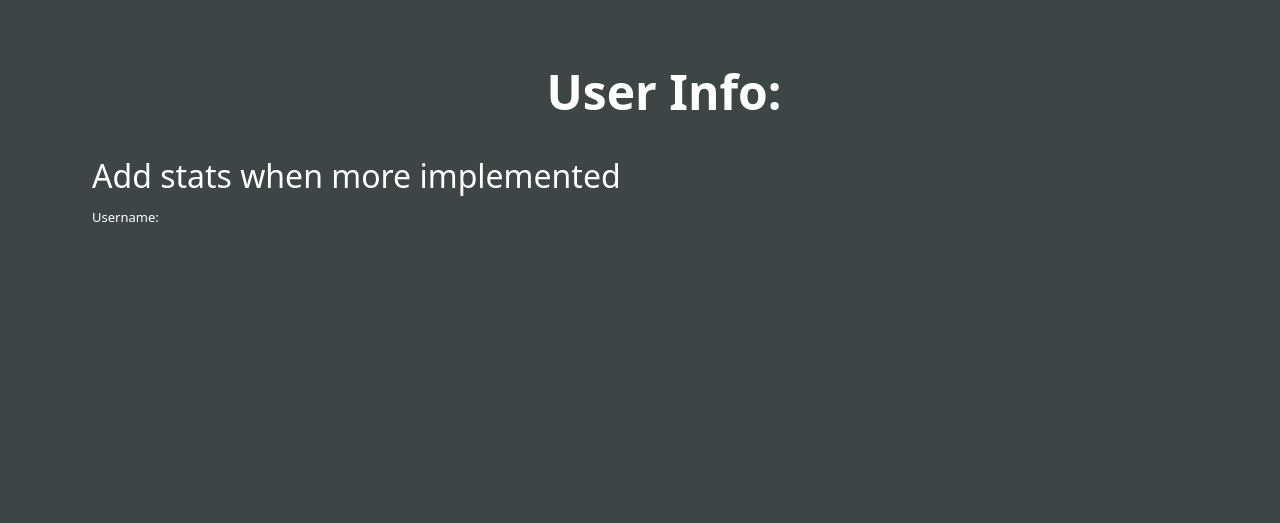
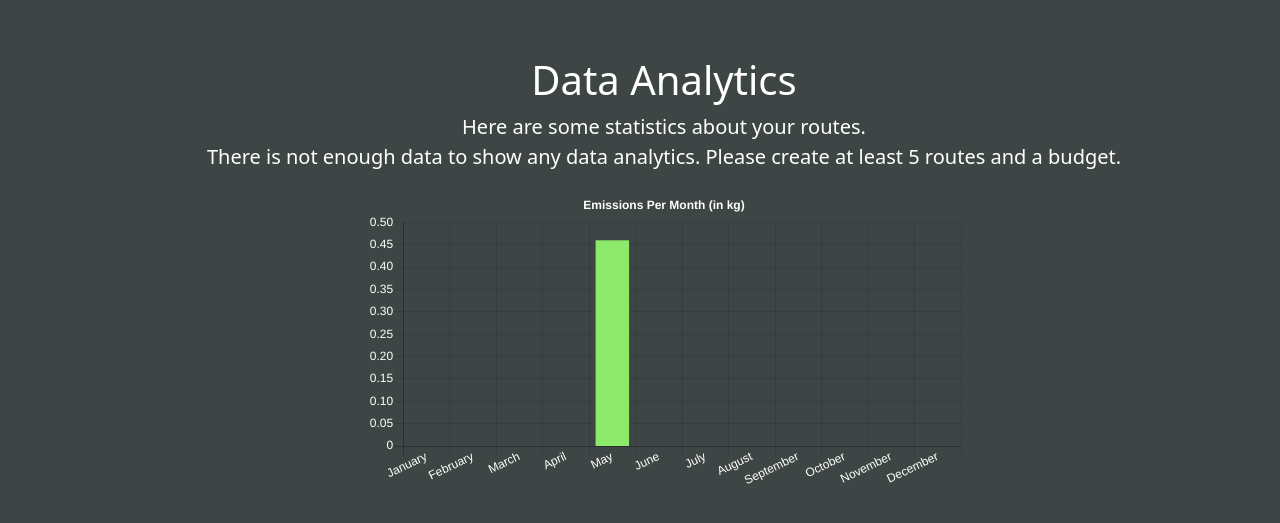
Before and after one commit to mn00849/etb, a Django app: page /stats in a window 1280 px wide. Shown: the part 112-635 px from the top of the page. Run offline with Django 4.2, Linux system fonts and the light colour scheme; a user stored in the database is signed in; data comes from the database, SQL or seed files in the repository; both versions use the stored data as it was after the commit; style sheets or scripts are compiled from the project's sources; some libraries are stand-ins or nearby versions.

Commit message:
Added first chart to data analytics page

```diff
--- a/homeapp/templates/homeapp/dashboard.html
+++ b/homeapp/templates/homeapp/dashboard.html
@@ -14,7 +14,7 @@
             <div class="d-flex justify-content-evenly flex-wrap dashboardcontainer h-100 w-100 pt-4">
                 <button style="width: 30%; height: 35%;" type="button" onclick="window.location='{% url 'budget' %}';" class="formbtn">Budget Setter</button>
                 <button style="width: 30%; height: 35%;" type="button" onclick="window.location='{% url 'routes' %}';" class="formbtn">Route Planner</button>
-                <button style="width: 30%; height: 35%;" type="button" onclick="window.location='{% url 'stats' %}';" class="formbtn">User Statistics</button>
+                <button style="width: 30%; height: 35%;" type="button" onclick="window.location='{% url 'stats' %}';" class="formbtn">Data Analytics</button>
                 <button style="width: 30%; height: 35%;" type="button" onclick="window.location='{% url 'friends' %}';" class="formbtn mb-5">Friends</button>
             </div>
         </div>
--- a/homeapp/templates/homeapp/stats.html
+++ b/homeapp/templates/homeapp/stats.html
@@ -1,23 +1,72 @@
 {% extends "base.html" %}
 
 {% block content %}
+<script src="https://cdnjs.cloudflare.com/ajax/libs/Chart.js/2.5.0/Chart.min.js"></script>
     <div class="row" style="padding-top:2.5%">
         <div class="col-sm-12">
             <div class="ps-5">
             <br>
             <div class="container-fluid">
-                <p1><center><font size="+5"><b>User Info:</b></font></center></p1>
-                <br>
-                <ul>
-                    <font size="+3">Add stats when more implemented
-                    <br>
-                    </font>
-                    <font size="-1">Username:<br>
+                <center>
+                <h1>Data Analytics</h1>
+                <p>
+                    Here are some statistics about your routes.
+                    {% if emissionsSortedDates %}
+                        <!-- Bar chart -->
 
-                    </font>
-                </ul>
-
+                    {% else %}
+                        <br/>
+                        There is not enough data to show any data analytics. Please create at least 5 routes and a budget.
+                    {% endif %}
+                </p>
+                <canvas id="myChart" style="width:100%;max-width:600px"></canvas>
+                </center>
             </div>
         </div>
     </div>
+
+    <script>
+    var xValues = ["January", "February", "March", "April", "May", "June", "July", "August", "September", "October", "November", "December"];
+    var yValues = JSON.parse("{{emissionsTime|safe}}");
+    var barColors = ["#8DE969", "#8DE969", "#8DE969", "#8DE969", "#8DE969","#8DE969","#8DE969","#8DE969","#8DE969","#8DE969","#8DE969","#8DE969"];
+
+
+    Chart.defaults.color = '#000';
+
+    new Chart("myChart", {
+      type: "bar",
+      data: {
+        labels: xValues,
+        datasets: [{
+          backgroundColor: barColors,
+          data: yValues
+        }],
+      },
+      datalabels: {
+        color: "#FFFFFF"
+      },
+      options: {
+        legend: {display: false},
+        title: {
+          display: true,
+          text: "Emissions Per Month (in kg)",
+          fontColor: "#FFFFFF"
+        },
+        scales: {
+            xAxes: [{
+                ticks: {
+                    fontColor: "white"
+                }
+            }],
+            yAxes: [{
+                ticks: {
+                    fontColor: "white"
+                }
+            }]
+        }
+      }
+    });
+
+    </script>
+
 {% endblock content %}
--- a/homeapp/views.py
+++ b/homeapp/views.py
@@ -16,6 +16,7 @@ import googlemaps
 from django.db.models import Sum
 from django.http import HttpResponse, JsonResponse
 import uuid
+import json
 
 url = "https://www.globalpetrolprices.com/United-Kingdom/gasoline_prices/"
 
@@ -94,14 +95,25 @@ def stats(request):
     # emissionsSortedDates
     emissions = []
     dates = []
-    routesByDate = Routes.objects.filter(userID=currentUser).all().order_by("date")
+
+    today = date.today()
+
+    #accessing the year attribute
+    year = today.year
+
+    routesByDate = Routes.objects.filter(userID=currentUser, date__year = int(year)).all().order_by("date")
+    # getting the stats per month
+    monthsEmissions = [0,0,0,0,0,0,0,0,0,0,0,0]
     for route in routesByDate:
-        dates.append(route.date.strftime('%Y-%m-%d'))
-        emissions.append(route.emissions)
 
-    if (len(emissions) > 5):
-        context["emissionsSortedDates"] = emissions
-        context["emissionDates"] = dates
+        # getting the current month of the route
+        dateTravel = datetime.strptime(str(route.date), "%Y-%m-%d")
+        month = dateTravel.month
+        emissionsTravel = float(route.emissions)
+
+        monthsEmissions[month-1] += emissionsTravel
+
+    context["emissionsTime"] = json.dumps(monthsEmissions)
 
     return render(request, 'homeapp/stats.html', context)
 
```
Also changed, not shown: db.sqlite3.
